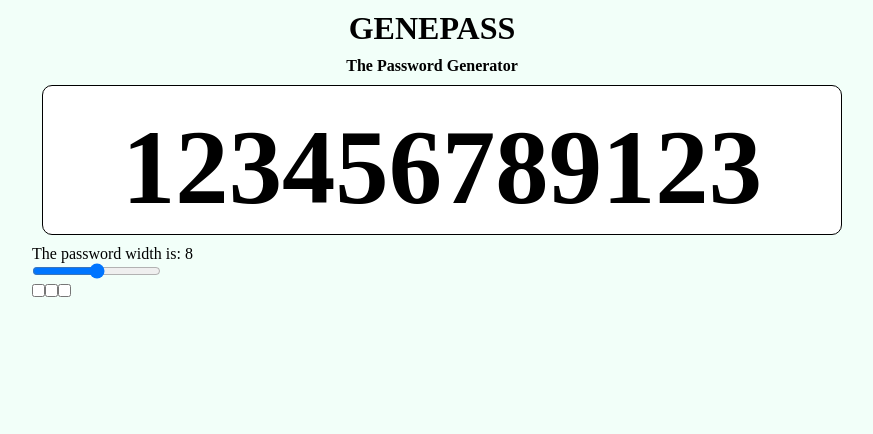
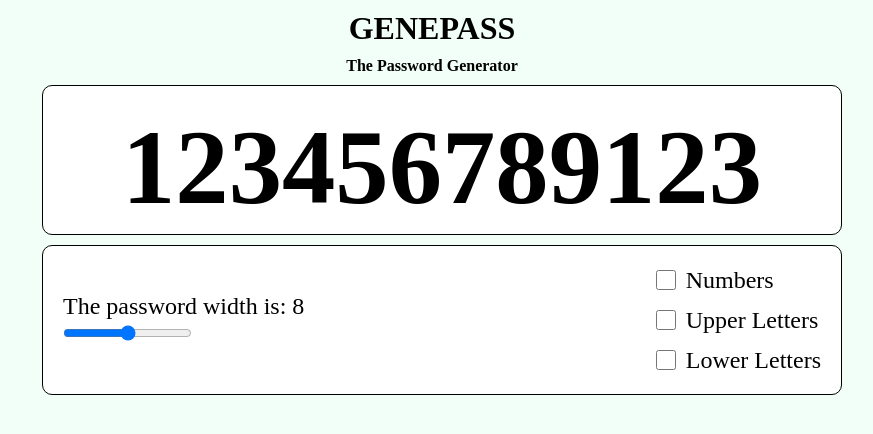
Before and after one commit to romulomelendez/genepass-api, a React (Create React App) app: page / in a window 1280 px wide. Shown: the top 434 px of the page, without its empty margins (208-1081 px from the left). Built offline with nearby package versions, Linux system fonts and the light colour scheme.

Commit message:
checkboxes are styled

```diff
--- a/src/App.jsx
+++ b/src/App.jsx
@@ -1,7 +1,7 @@
 
 import { GlobalStyle } from './styles/global'
 
-import { Options } from './components/Options/index'
+import { Home } from './components/Home/index'
 
 export const App = () => {
 
@@ -15,7 +15,7 @@ export const App = () => {
 
       <main>
 
-        <Options />
+        <Home />
 
       </main>
 
--- /dev/null
+++ b/src/components/Home/index.jsx
@@ -0,0 +1,70 @@
+import { useState } from 'react'
+
+import { View, Container, Options } from './styles'
+
+export const Home = () => {
+
+    const [ rangeHeight , setRangeHeight ] = useState(8)
+
+    const getRangeWidth = () => {
+
+        let rangeWidth = parseInt(document.querySelector('#input-range').value)
+        setRangeHeight(rangeWidth)
+
+    }
+
+    return (
+
+        <Container>
+
+            <View type = "text">
+
+                <h4>123456789123</h4>
+
+            </View>
+
+            <Options>
+
+                <section>
+
+                    <div>The password width is: { rangeHeight }</div>
+                    <div>
+
+                        <input type = "range" id = "input-range" value = { rangeHeight } min = "4" max = "12" step = "1" onChange = { getRangeWidth } />
+
+                    </div>
+
+                </section>
+
+                <section className = "checkboxes-section">
+
+                    <div>
+
+                        <input type = "checkbox" />
+                        <label>Numbers</label>
+
+                    </div>
+
+                    <div>
+
+                        <input type = "checkbox" />
+                        <label>Upper Letters</label>
+
+                    </div>
+
+                    <div>
+
+                        <input type = "checkbox" />
+                        <label>Lower Letters</label>
+
+                    </div>
+
+                </section>
+
+            </Options>
+
+        </Container>
+
+    )
+
+}
--- /dev/null
+++ b/src/components/Home/styles.js
@@ -0,0 +1,56 @@
+import styled from 'styled-components'
+
+export const Container = styled.div `
+
+    max-width: 800px;
+
+
+`
+
+export const View = styled.div `
+
+    background-color: white;
+    outline: none;
+    padding: 10px;
+    margin: 10px;
+    height: 150px;
+    width: 800px;
+    border-radius: 10px;
+    border: 1px solid black;
+    font-size: 80pt;
+
+`
+
+export const Options = styled(View) `
+
+    display: flex;
+    align-items: center;
+    justify-content: space-between;
+    padding: 20px;
+    font-size: 18pt;
+
+    section.checkboxes-section {
+
+        display: flex;
+        flex-direction: column;
+
+        div {
+
+            display: flex;
+            flex-direction: row;
+
+            input {
+
+                height: 20px;
+                width: 20px;
+                margin: 10px;
+
+            }
+            label { margin-top: 7px; }
+
+
+        }
+
+    }
+
+`
--- a/src/components/Options/index.jsx
+++ /dev/null
@@ -1,49 +0,0 @@
-import { useState } from 'react'
-
-import { View, Container } from './styles'
-
-export const Options = () => {
-
-    const [ rangeHeight , setRangeHeight ] = useState(8)
-
-    const getRangeWidth = () => {
-
-        let rangeWidth = parseInt(document.querySelector('#input-range').value)
-        setRangeHeight(rangeWidth)
-
-    }
-
-    return (
-
-        <Container>
-
-            <View type = "text">
-
-                <h4>123456789123</h4>
-
-            </View>
-
-            <section>
-
-                <div>The password width is: { rangeHeight }</div>
-                <div>
-
-                    <input type = "range" id = "input-range" value = { rangeHeight } min = "4" max = "12" step = "1" onChange = { getRangeWidth } />
-
-                </div>
-
-            </section>
-
-            <section>
-
-                <input type = "checkbox" />
-                <input type = "checkbox" />
-                <input type = "checkbox" />
-
-            </section>
-
-        </Container>
-
-    )
-
-}
--- a/src/components/Options/styles.js
+++ /dev/null
@@ -1,22 +0,0 @@
-import styled from 'styled-components'
-
-export const Container = styled.div `
-
-    max-width: 800px;
-
-
-`
-
-export const View = styled.div `
-
-    background-color: white;
-    outline: none;
-    padding: 10px;
-    margin: 10px;
-    height: 150px;
-    width: 800px;
-    border-radius: 10px;
-    border: 1px solid black;
-    font-size: 80pt;
-
-`
```
